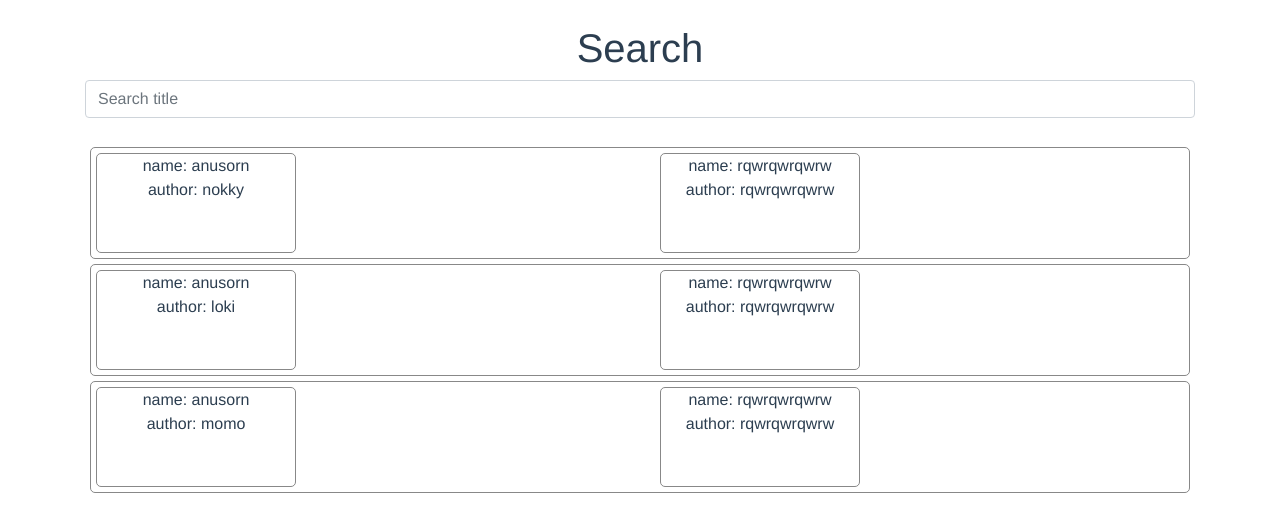
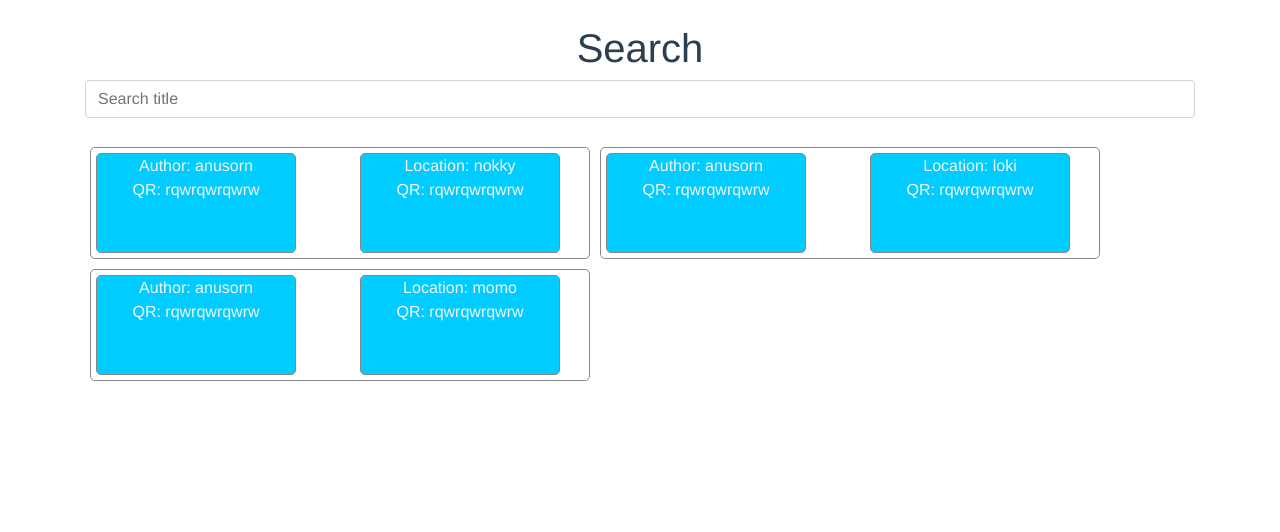
Before and after one commit to nokranger/myc_qrcode, a Vue app: page / in a window 1280 px wide. Shown: the top 532 px of the page. Built offline with nearby package versions, Linux system fonts and the light colour scheme.

Commit message:
add: search object

```diff
--- a/src/views/dashboard.vue
+++ b/src/views/dashboard.vue
@@ -9,21 +9,25 @@
         </b-col>
       </b-row>
       <br>
-      <div style="border-radius: 5px;border: thin solid #888;margin:5px;" v-for="(post, index) in filteredList" :key="index">
+      <div style="border-radius: 5px;border: thin solid #888;margin:5px;width:500px;float: left;" v-for="(post, index) in filteredList" :key="index">
         <b-row>
           <b-col>
-            <div style="border-radius: 5px;border: thin solid #888;width: 200px;height: 100px;margin:5px;">
-              <div>name: {{post.title.name}}</div>
-              <div>author: {{post.author.name}}</div>
+            <div style="border-radius: 5px;border: thin solid #888;width: 200px;height: 100px;margin:5px;background-color: #00ccff;color: whitesmoke;">
+              <div>
+                Author: {{post.title.name}}
+              </div>
+              <div>
+                QR: {{post.title.qr}}
+              </div>
             </div>
           </b-col>
           <b-col>
-          <div style="border-radius: 5px;border: thin solid #888;width: 200px;height: 100px;margin:5px;">
+          <div style="border-radius: 5px;border: thin solid #888;width: 200px;height: 100px;margin:5px;background-color: #00ccff;color: whitesmoke;">
             <div>
-              name: {{post.title.qr}}
+              Location: {{post.author.name}}
             </div>
             <div>
-              author: {{post.author.qr}}
+              QR: {{post.author.qr}}
             </div>
           </div>
           </b-col>
```
